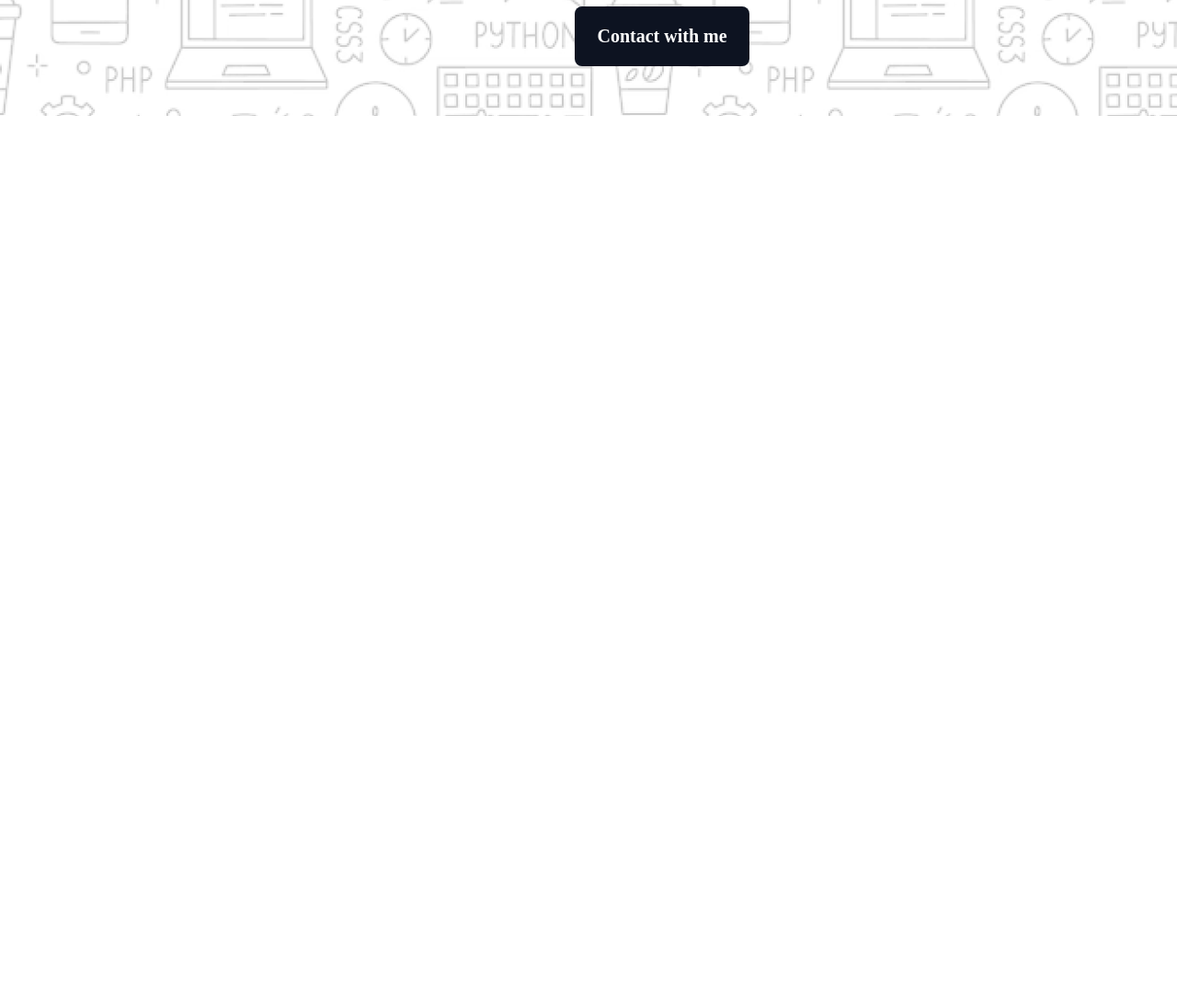
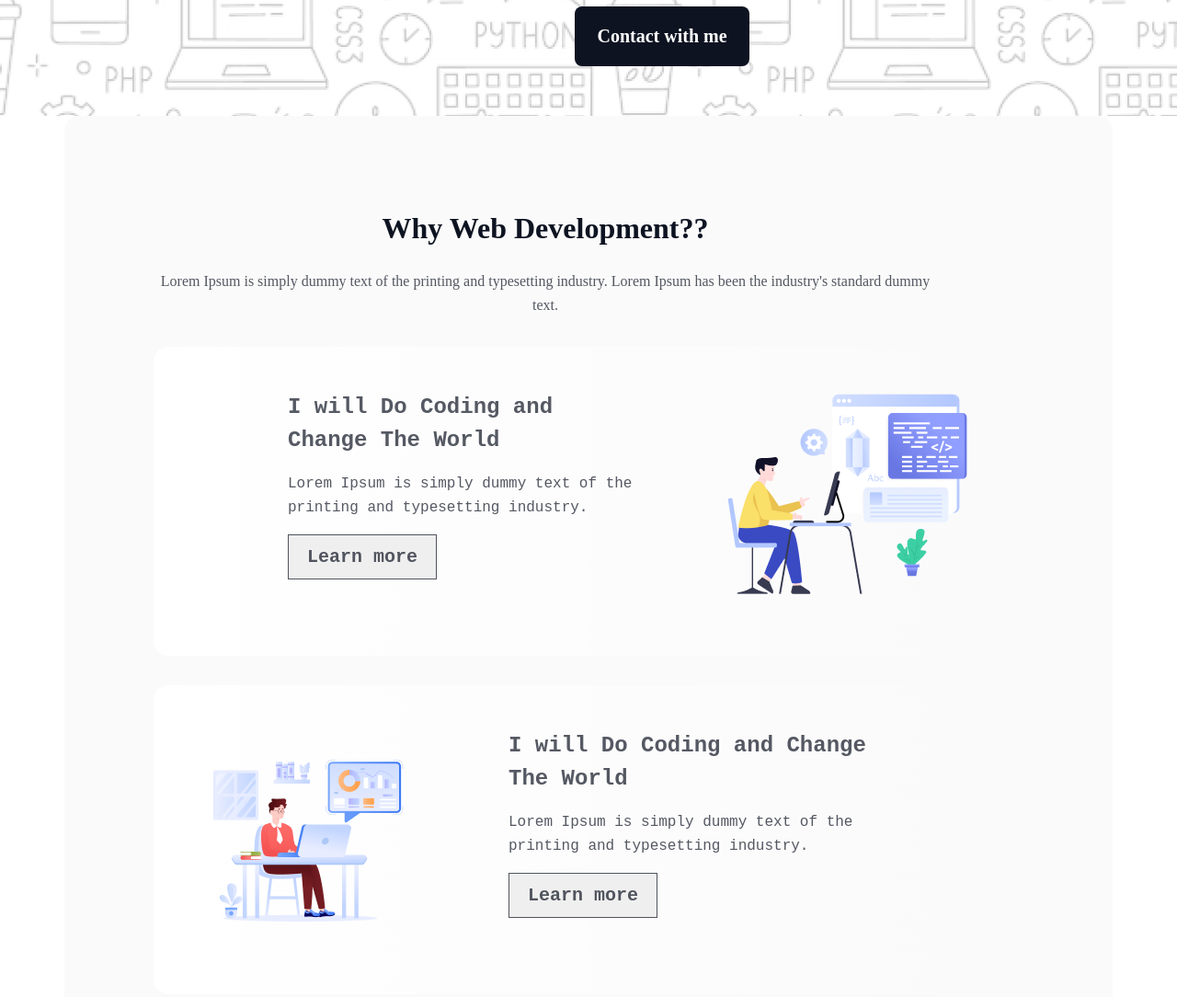
Before and after one commit to NafisUlAlam/PH-A1, a plain HTML site: page index.html in a window 1280 px wide. Shown: the part 526-1610 px from the top of the page at 92% size. Before the commit the page ends 800 px from the top, so only its background shows below. Drawn offline with Linux system fonts and the light colour scheme; a web font is replaced by a local one.

Commit message:
second section done

```diff
--- a/index.html
+++ b/index.html
@@ -26,5 +26,74 @@
         </div>
       </div>
     </header>
+
+    <section class="first-section">
+      <section class="why-section">
+        <h2 class="why-section-title">Why Web Development??</h2>
+        <p class="why-section-subtitle">
+          Lorem Ipsum is simply dummy text of the printing and typesetting
+          industry. Lorem Ipsum has been the industry's standard dummy text.
+        </p>
+        <div class="image-with-articles">
+          <article class="first-article">
+            <div class="first-content">
+              <h2 class="first-content-title">
+                I will Do Coding and Change The World
+              </h2>
+              <p class="first-content-subtitle">
+                Lorem Ipsum is simply dummy text of the printing and typesetting
+                industry.
+              </p>
+              <div class="first-content-button">
+                <a href=""
+                  ><button class="learn-more-btn">Learn more</button></a
+                >
+              </div>
+            </div>
+            <div class="first-content-image">
+              <img src="assets/Layer_1.png" alt="" />
+            </div>
+          </article>
+          <article class="second-article">
+            <div class="second-content-image">
+              <img src="assets/Group 3.png" alt="" />
+            </div>
+            <div class="second-content">
+              <h2 class="second-content-title">
+                I will Do Coding and Change The World
+              </h2>
+              <p class="second-content-subtitle">
+                Lorem Ipsum is simply dummy text of the printing and typesetting
+                industry.
+              </p>
+              <div class="second-content-button">
+                <a href=""
+                  ><button class="learn-more-btn">Learn more</button></a
+                >
+              </div>
+            </div>
+          </article>
+          <article class="third-article">
+            <div class="third-content">
+              <h2 class="third-content-title">
+                I will Do Coding and Change The World
+              </h2>
+              <p class="third-content-subtitle">
+                Lorem Ipsum is simply dummy text of the printing and typesetting
+                industry.
+              </p>
+              <div class="third-content-button">
+                <a href=""
+                  ><button class="learn-more-btn">Learn more</button></a
+                >
+              </div>
+            </div>
+            <div class="third-content-image">
+              <img src="assets/Group 4.png" alt="" />
+            </div>
+          </article>
+        </div>
+      </section>
+    </section>
   </body>
 </html>
--- a/styles/style.css
+++ b/styles/style.css
@@ -82,3 +82,111 @@ header {
 }
 
 /* banner section ends */
+
+/* first section starts */
+.first-section {
+  width: 1140px;
+  height: 1395px;
+  /* border: 2px solid red; */
+  margin: 0 auto;
+}
+
+.why-section {
+  border-radius: 16px;
+  background: rgba(13, 19, 33, 0.02);
+  width: 1140px;
+  height: 1395px;
+  padding: 80px 97px;
+}
+
+.why-section-title {
+  width: 852px;
+  height: 39px;
+  margin: 24px 0px;
+  color: rgb(13, 19, 33);
+  font-family: Azeret Mono;
+  font-size: 32px;
+  font-weight: 800;
+  line-height: 37px;
+  text-align: center;
+}
+
+.why-section-subtitle {
+  width: 852px;
+  height: 52px;
+  margin: 24px 0px;
+  opacity: 0.7;
+  color: rgb(13, 19, 33);
+  font-family: Azeret Mono;
+  font-size: 16px;
+  font-weight: 400;
+  line-height: 26px;
+  text-align: center;
+}
+
+.first-article,
+.second-article,
+.third-article {
+  width: 946px;
+  height: 336px;
+  padding: 48px;
+  margin: 32px 0px;
+  border-radius: 16px;
+  background: linear-gradient(
+    90deg,
+    rgb(255, 255, 255),
+    rgba(255, 255, 255, 0) 100%
+  );
+  /* border: 2px solid aqua; */
+}
+
+.first-article,
+.second-article,
+.third-article {
+  display: flex;
+}
+
+.first-content,
+.second-content,
+.third-content {
+  width: 477px;
+  height: 220px;
+  margin: 0px 98px;
+}
+
+.first-content-title,
+.second-content-title,
+.third-content-title {
+  margin-bottom: 16px;
+  color: rgba(13, 19, 33, 0.7);
+  font-size: 24px;
+  font-weight: 700;
+  line-height: 36px;
+}
+
+.first-content-subtitle,
+.second-content-subtitle,
+.third-content-subtitle {
+  margin-bottom: 16px;
+  color: rgba(13, 19, 33, 0.7);
+  font-size: 16px;
+  font-weight: 400;
+  line-height: 26px;
+}
+
+.learn-more-btn {
+  padding: 12px 20px;
+  border: 1px solid rgba(13, 19, 33, 0.7);
+  color: rgba(13, 19, 33, 0.7);
+  font-size: 20px;
+  font-weight: 600;
+  line-height: 23px;
+}
+
+.learn-more-btn:hover {
+  cursor: pointer;
+  color: black;
+  background-color: white;
+}
+
+/* second section ends */
```
